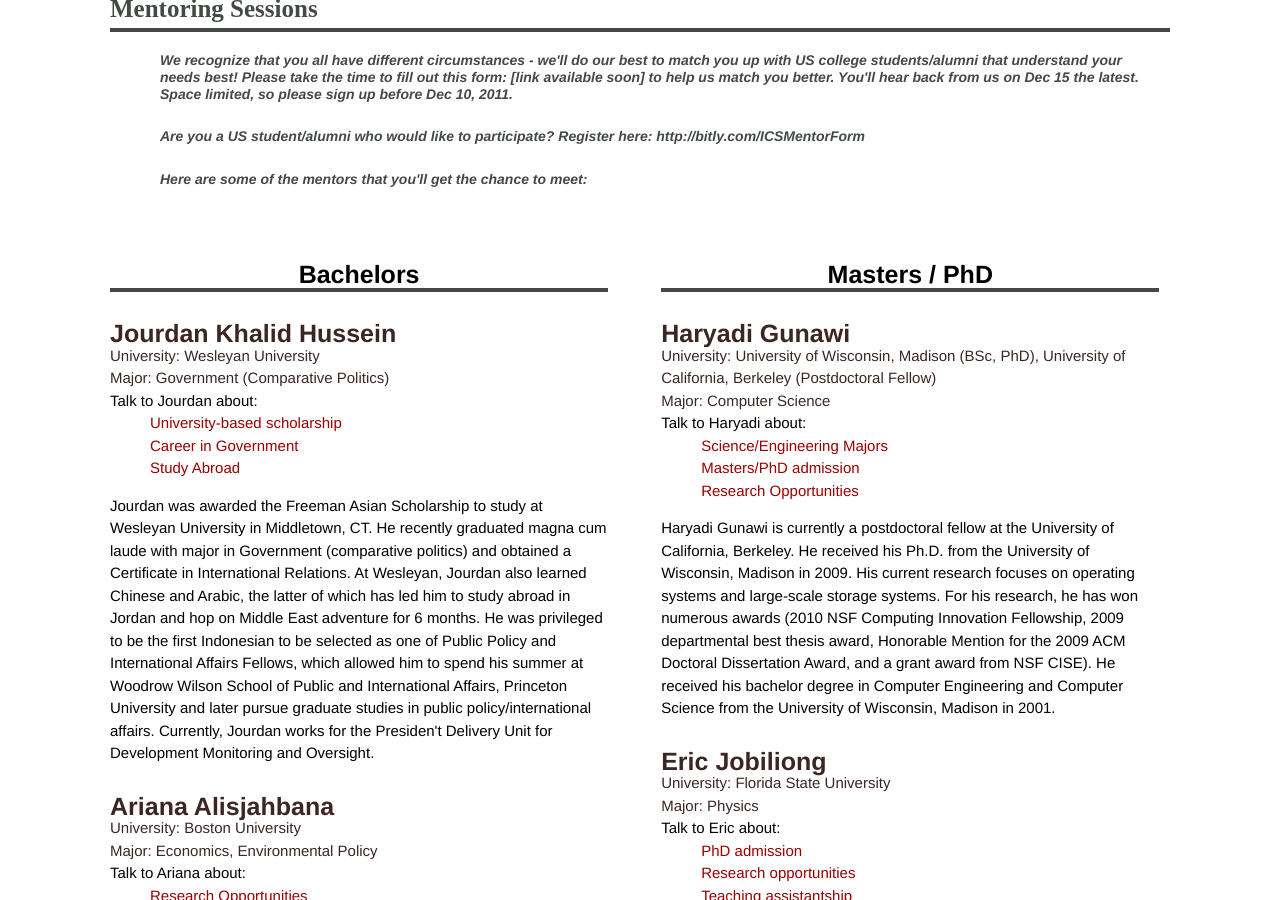
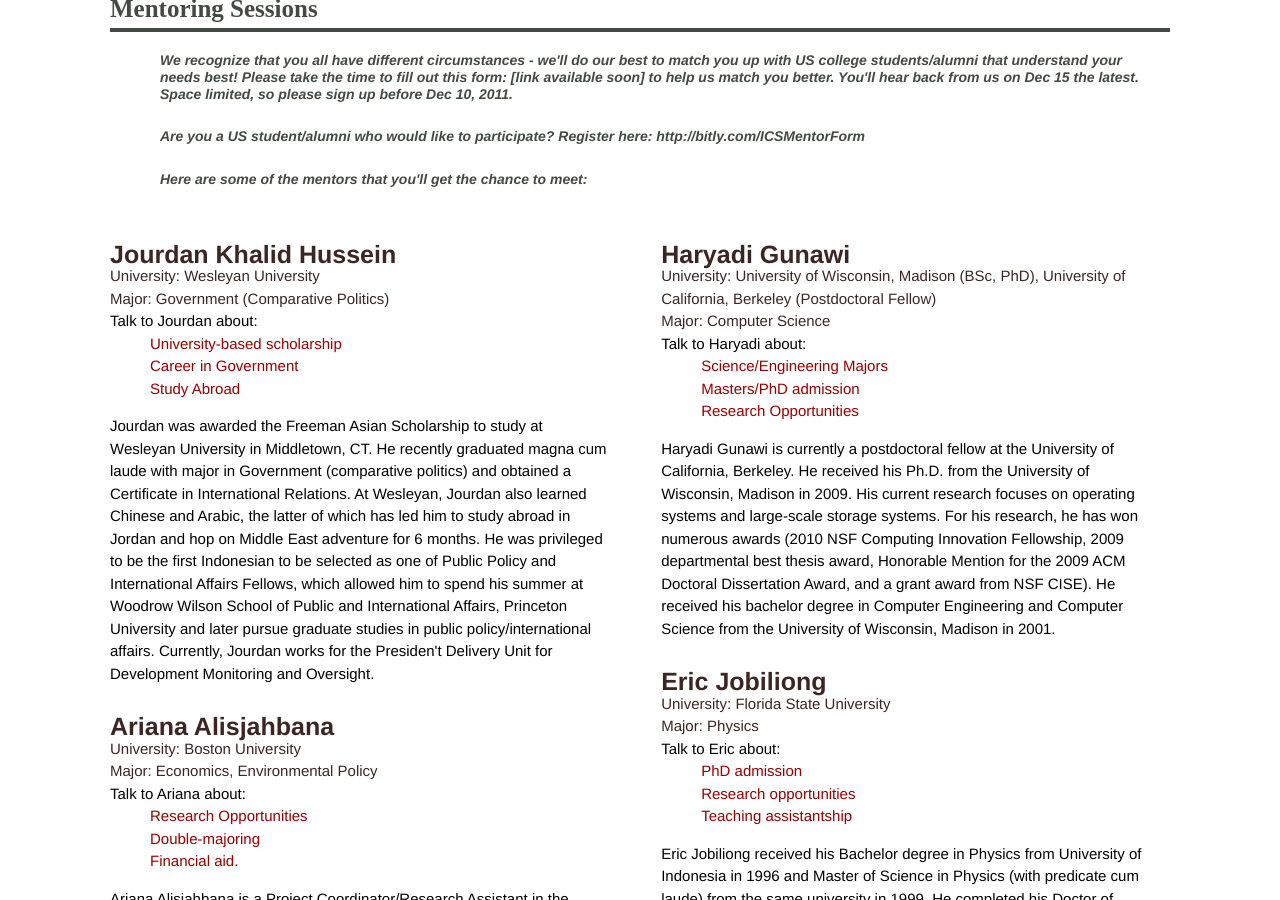
Before and after one commit to StanfordICS/stanfordics.github.com, a Jekyll site: the page built from activities_indonesia/index.html, in a window 1280 px wide and 900 px high, scrolled down 583 px. Built offline with Jekyll 4.4.1, drawn with Linux system fonts in a browser that asks for light colours; some web fonts are replaced.

Commit message:
Delete topbar for mentors

```diff
--- a/activities_indonesia/index.html
+++ b/activities_indonesia/index.html
@@ -27,7 +27,6 @@ Under construction
 <section class="mentors">
 
 <section class="half">
-  <h1>Bachelors</h1>
   <div>
     <span>Jourdan Khalid Hussein</span>
     <span>Wesleyan University</span>
@@ -117,7 +116,6 @@ Under construction
 
 
 <section class="half">
-  <h1>Masters / PhD</h1>
   <div>
     <span>Haryadi Gunawi</span>
     <span>University of Wisconsin, Madison (BSc, PhD), University of California, Berkeley (Postdoctoral Fellow)</span>
```
